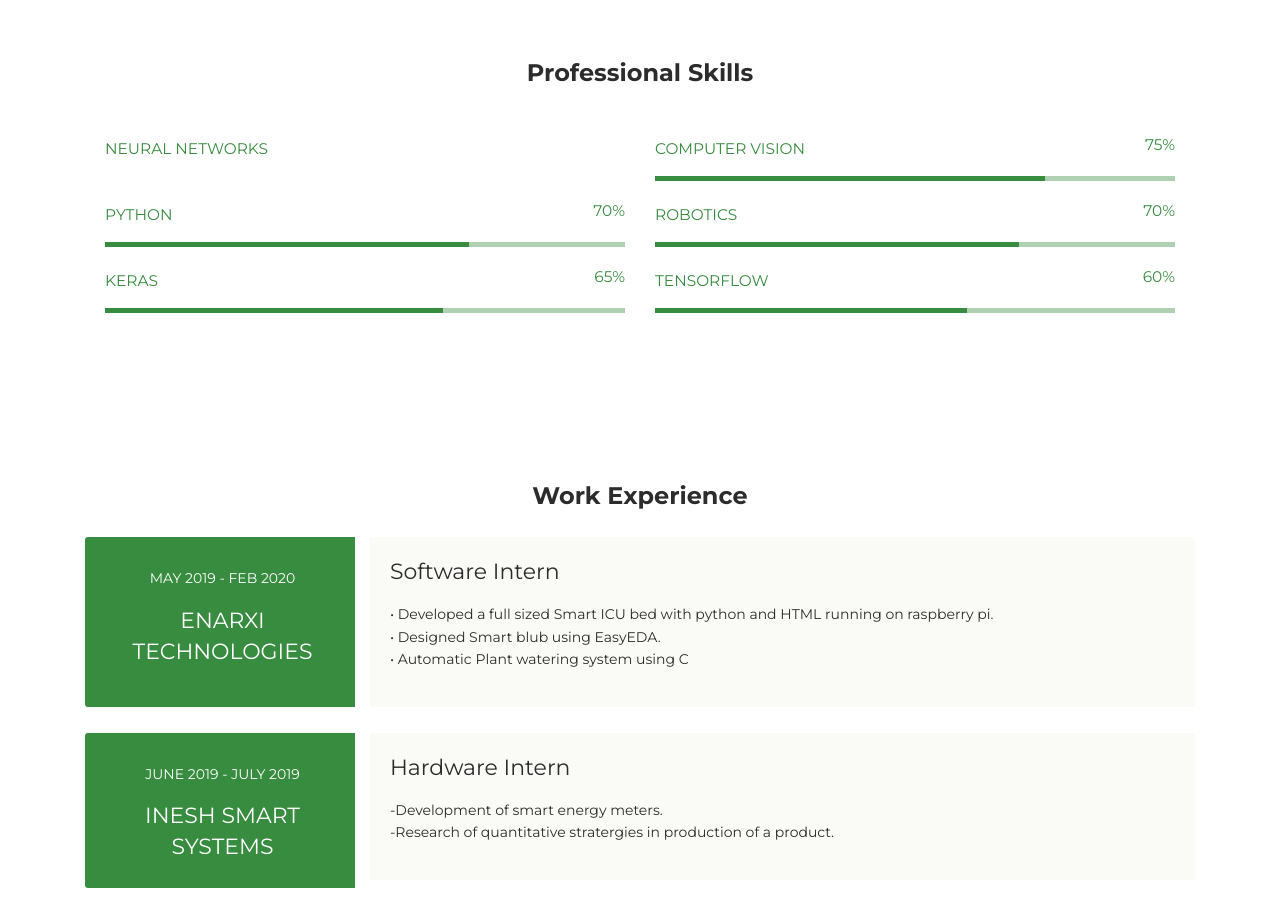
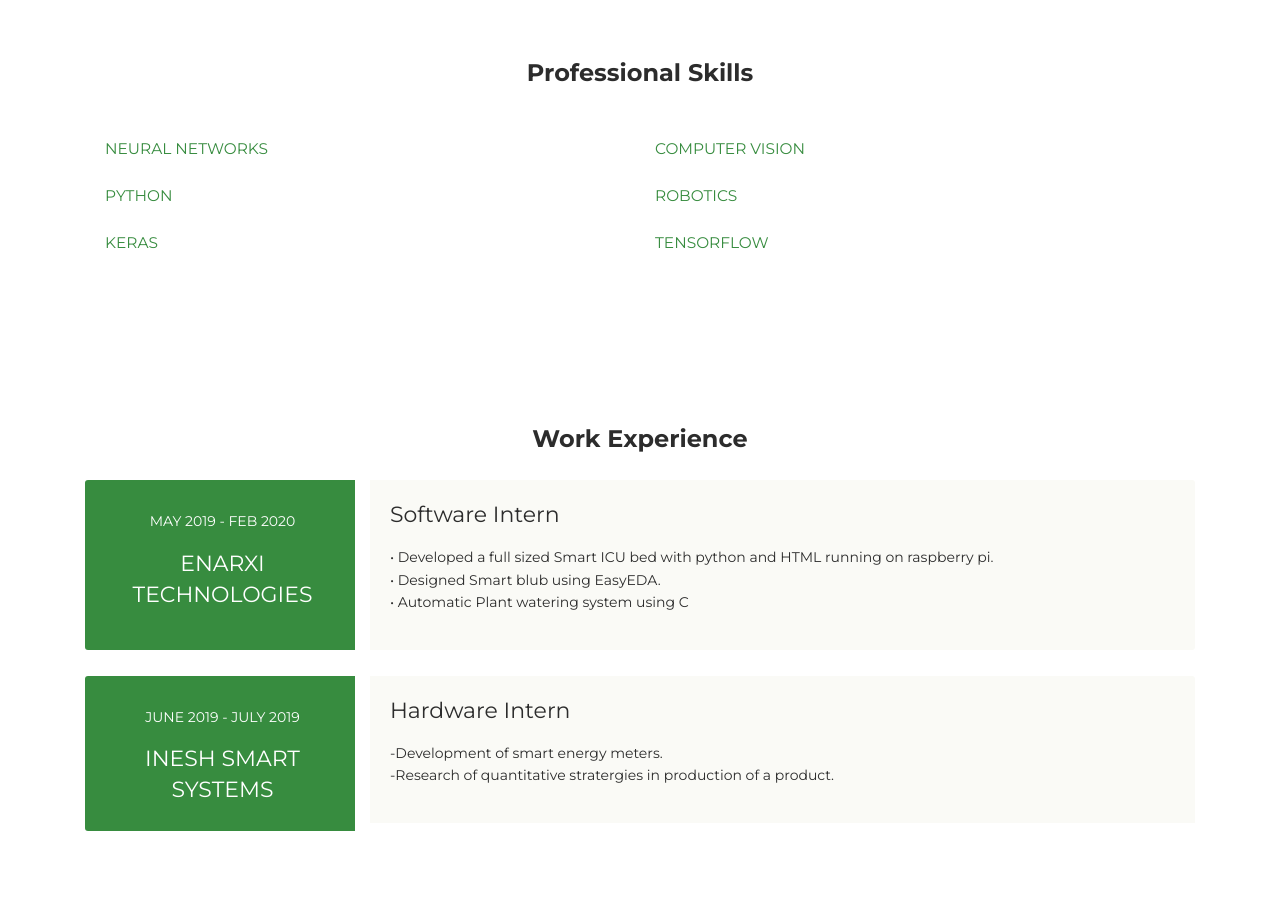
Before and after one commit to piyush0511/piyushjain, a plain HTML site: page index.html in a window 1280 px wide. Shown: the part 1100-2001 px from the top of the page. Drawn offline with Linux system fonts and the light colour scheme.

Commit message:
Update index.html

```diff
--- a/index.html
+++ b/index.html
@@ -107,41 +107,26 @@ So if you've opportunities for me, or have crazy product ideas to discuss, alway
           </div>
           <div class="col-md-6">
             <div class="progress-container progress-primary"><span class="progress-badge">Computer Vision</span>
-              <div class="progress">
-                <div class="progress-bar progress-bar-primary" data-aos="progress-full" data-aos-offset="10" data-aos-duration="2000" role="progressbar" aria-valuenow="60" aria-valuemin="0" aria-valuemax="100" style="width: 75%;"></div><span class="progress-value">75%</span>
-              </div>
             </div>
           </div>
         </div>
         <div class="row">
           <div class="col-md-6">
             <div class="progress-container progress-primary"><span class="progress-badge">Python</span>
-              <div class="progress">
-                <div class="progress-bar progress-bar-primary" data-aos="progress-full" data-aos-offset="10" data-aos-duration="2000" role="progressbar" aria-valuenow="60" aria-valuemin="0" aria-valuemax="100" style="width: 70%;"></div><span class="progress-value">70%</span>
-              </div>
             </div>
           </div>
           <div class="col-md-6">
             <div class="progress-container progress-primary"><span class="progress-badge">Robotics</span>
-              <div class="progress">
-                <div class="progress-bar progress-bar-primary" data-aos="progress-full" data-aos-offset="10" data-aos-duration="2000" role="progressbar" aria-valuenow="60" aria-valuemin="0" aria-valuemax="100" style="width: 70%;"></div><span class="progress-value">70%</span>
-              </div>
             </div>
           </div>
         </div>
         <div class="row">
           <div class="col-md-6">
             <div class="progress-container progress-primary"><span class="progress-badge">Keras</span>
-              <div class="progress">
-                <div class="progress-bar progress-bar-primary" data-aos="progress-full" data-aos-offset="10" data-aos-duration="2000" role="progressbar" aria-valuenow="60" aria-valuemin="0" aria-valuemax="100" style="width: 65%;"></div><span class="progress-value">65%</span>
-              </div>
             </div>
           </div>
           <div class="col-md-6">
             <div class="progress-container progress-primary"><span class="progress-badge">Tensorflow</span>
-              <div class="progress">
-                <div class="progress-bar progress-bar-primary" data-aos="progress-full" data-aos-offset="10" data-aos-duration="2000" role="progressbar" aria-valuenow="60" aria-valuemin="0" aria-valuemax="100" style="width: 60%;"></div><span class="progress-value">60%</span>
-              </div>
             </div>
           </div>
         </div>
```
